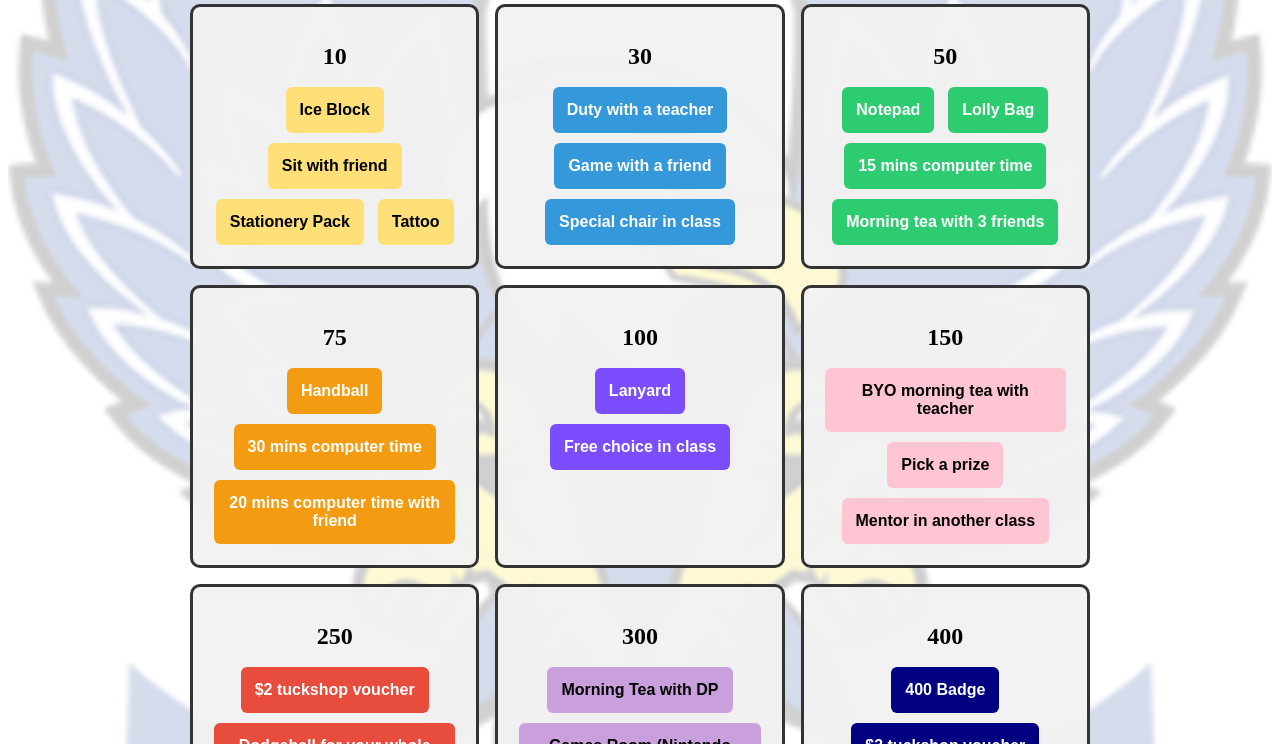
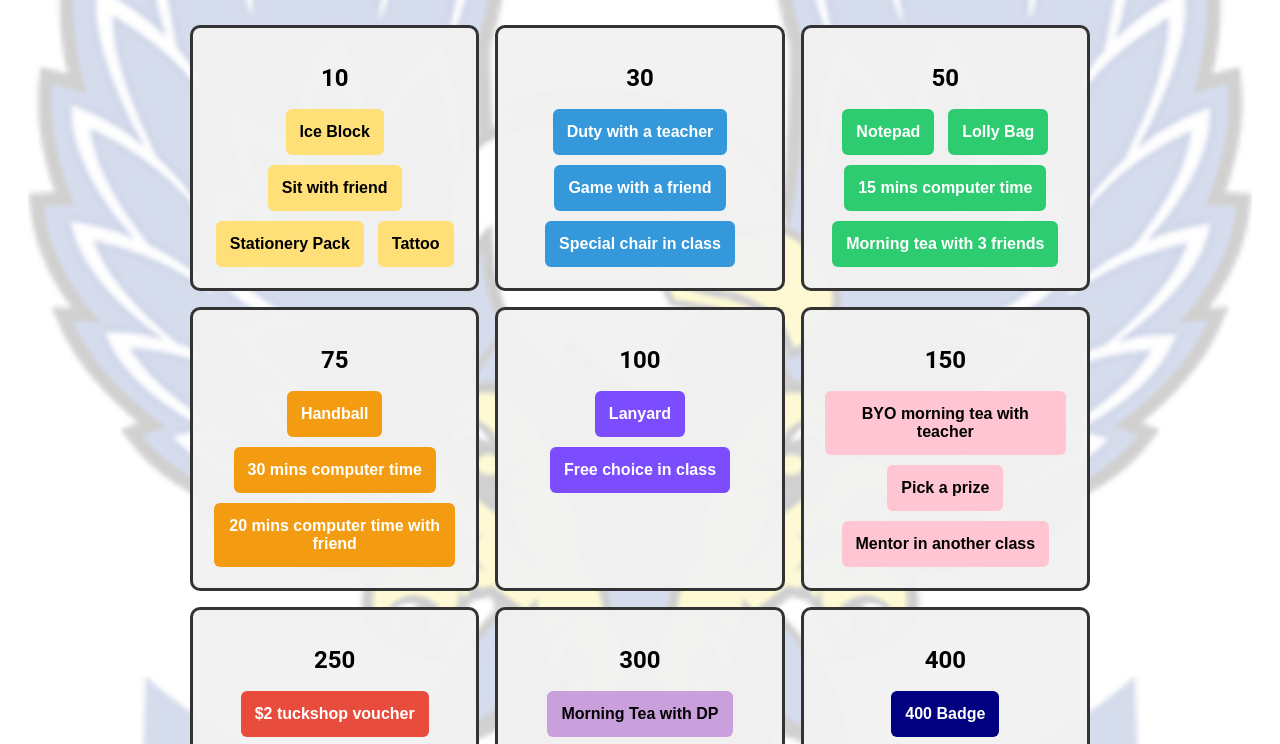
Before and after one commit to theritochampionrevali-jpg/button-counter-v2, a website: page button counter/public/index.html in a window 1280 px wide. Shown: the part 124-868 px from the top of the page. Drawn offline with Linux system fonts and the light colour scheme.

Commit message:
Update index.html
Roboto font fix

```diff
--- a/button counter/public/index.html
+++ b/button counter/public/index.html
@@ -5,6 +5,11 @@
 <title>Richlands East State School Eagle Shop</title>
 
 <style>
+    body {
+    font-family: Roboto;
+    padding: 20px;
+    background: #fff;
+  }
 /* ---------- PAGE WRAPPER ---------- */
 .page-wrapper {
   position: relative;
```
